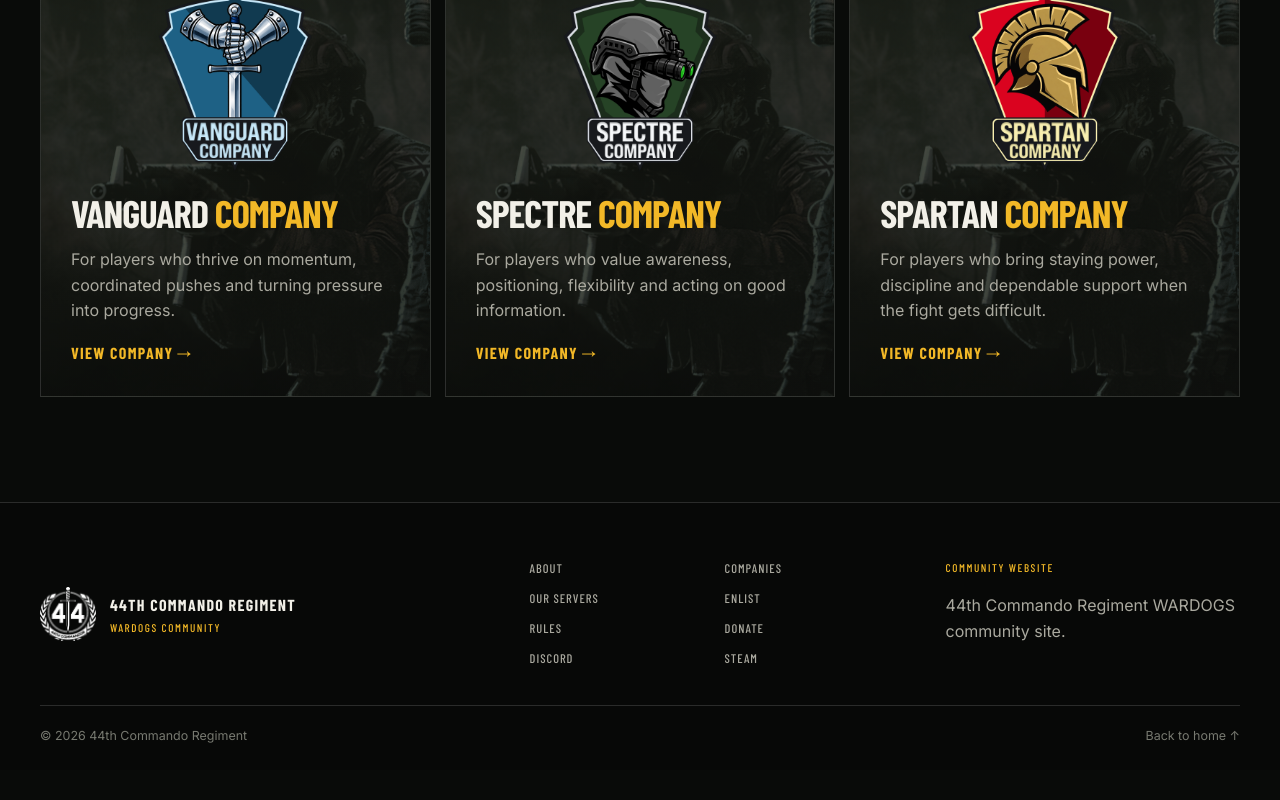
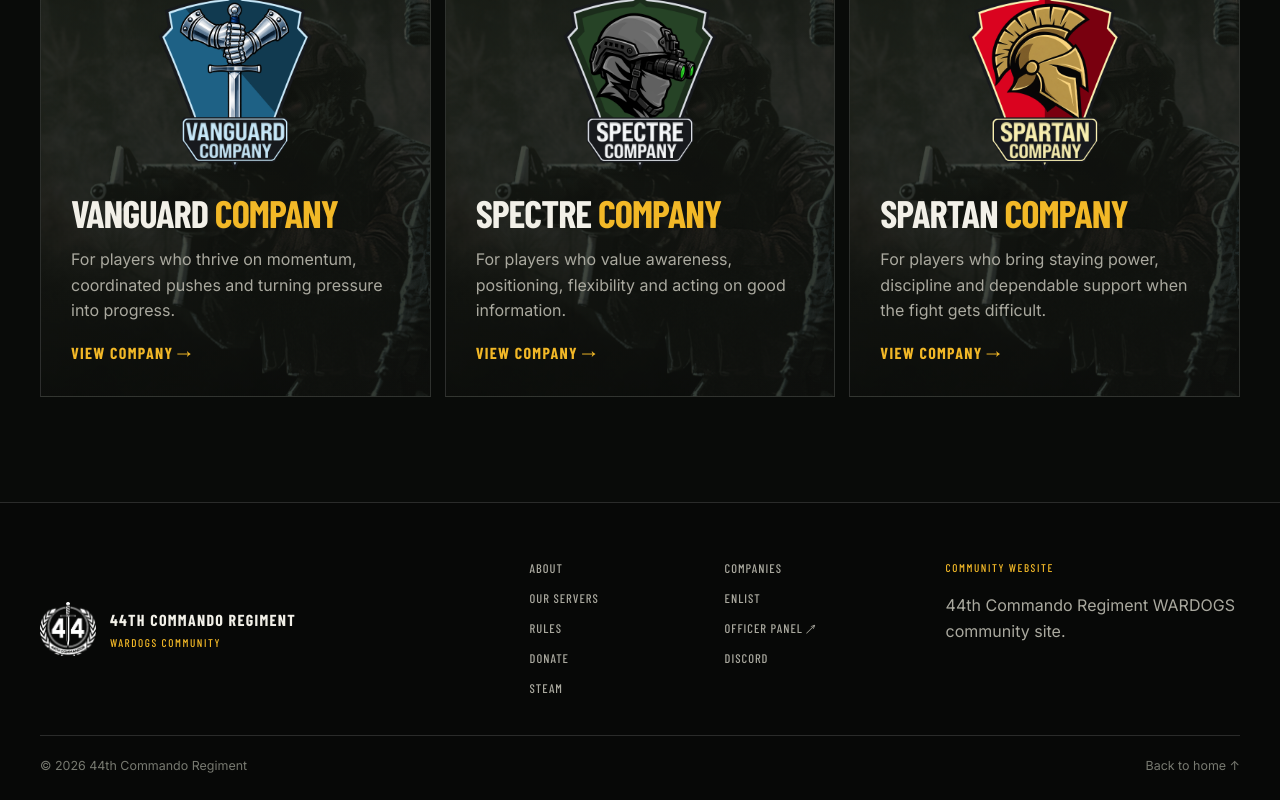
Before and after one commit to Khade76/Commandosweb, a React (Vite) app: page / in a window 1280 px wide. Shown: the part 1787-2587 px from the top of the page. Before the commit the page ends 2557 px from the top, so only its background shows below. Built offline with nearby package versions, Linux system fonts and the light colour scheme; no server answers; a web font is replaced by a local one.

Commit message:
Add officer panel link to footer

```diff
--- a/src/layout/Footer.jsx
+++ b/src/layout/Footer.jsx
@@ -1,5 +1,5 @@
 import { Link } from 'react-router-dom'
-import { DISCORD_URL, DONATE_URL, STEAM_URL, images } from '../data/site.js'
+import { DISCORD_URL, DONATE_URL, OFFICER_PANEL_URL, STEAM_URL, images } from '../data/site.js'
 
 export default function Footer() {
   return (
@@ -16,6 +16,7 @@ export default function Footer() {
           <Link to="/servers">Our Servers</Link>
           <Link to="/enlist">Enlist</Link>
           <Link to="/rules">Rules</Link>
+          <a href={OFFICER_PANEL_URL} target="_blank" rel="noreferrer">Officer Panel ↗</a>
           <a href={DONATE_URL} target="_blank" rel="noreferrer">Donate</a>
           <a href={DISCORD_URL} target="_blank" rel="noreferrer">Discord</a>
           <a href={STEAM_URL} target="_blank" rel="noreferrer">Steam</a>
```
